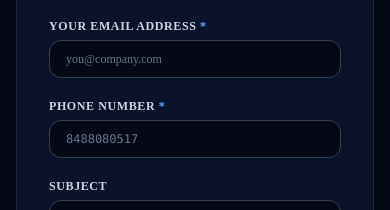
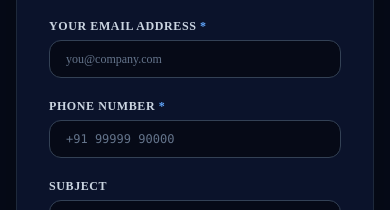
Before and after one commit to Krishpatel-30/sellsyncai, a Next.js app in the folder frontend/: page /contact in a window 390 px wide. Shown: the part 1220-1430 px from the top of the page. Built offline with nearby package versions, Linux system fonts and the light colour scheme; no server answers.

Commit message:
fix(contact): replace phone field placeholder with sample format '+91 99999 90000'

```diff
--- a/frontend/src/app/contact/page.tsx
+++ b/frontend/src/app/contact/page.tsx
@@ -281,7 +281,7 @@ export default function ContactPage() {
                         required
                         value={phone}
                         onChange={(e) => setPhone(e.target.value)}
-                        placeholder="8488080517"
+                        placeholder="+91 99999 90000"
                         className="mt-1.5 block w-full rounded-xl border border-slate-700 bg-[#060a17] px-4 py-2.5 text-xs text-white placeholder-slate-500 focus:border-blue-500 outline-none font-mono"
                       />
                     </div>
--- a/frontend/src/app/page.tsx
+++ b/frontend/src/app/page.tsx
@@ -1031,7 +1031,7 @@ export default function HomePage() {
                           required
                           value={contactPhone}
                           onChange={(e) => setContactPhone(e.target.value)}
-                          placeholder="8488080517"
+                          placeholder="+91 99999 90000"
                           className="mt-1.5 block w-full rounded-xl border border-slate-700 bg-[#060a17] px-3.5 py-2.5 text-xs text-white placeholder-slate-500 focus:border-blue-500 outline-none font-mono"
                         />
                       </div>
```
